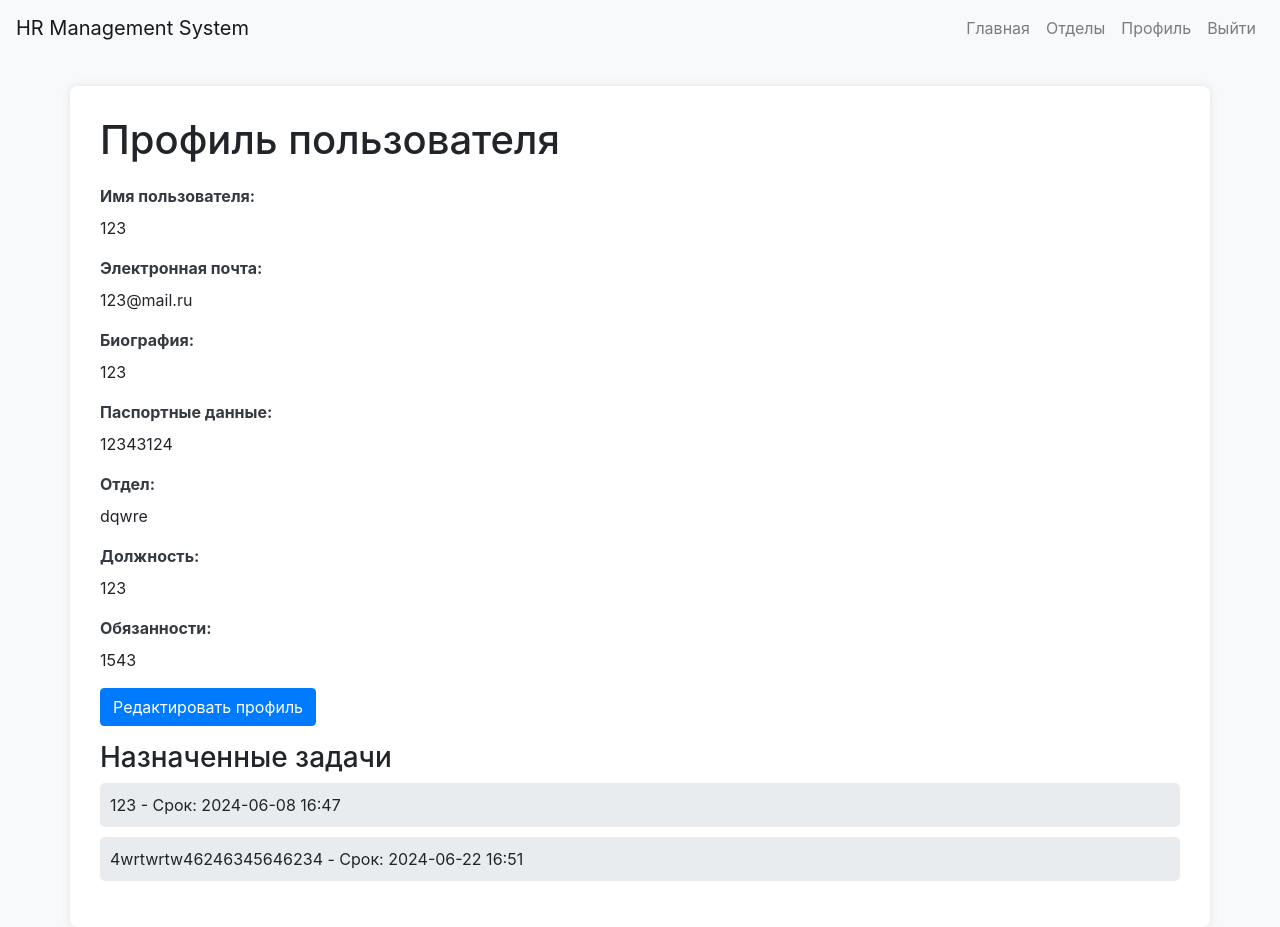
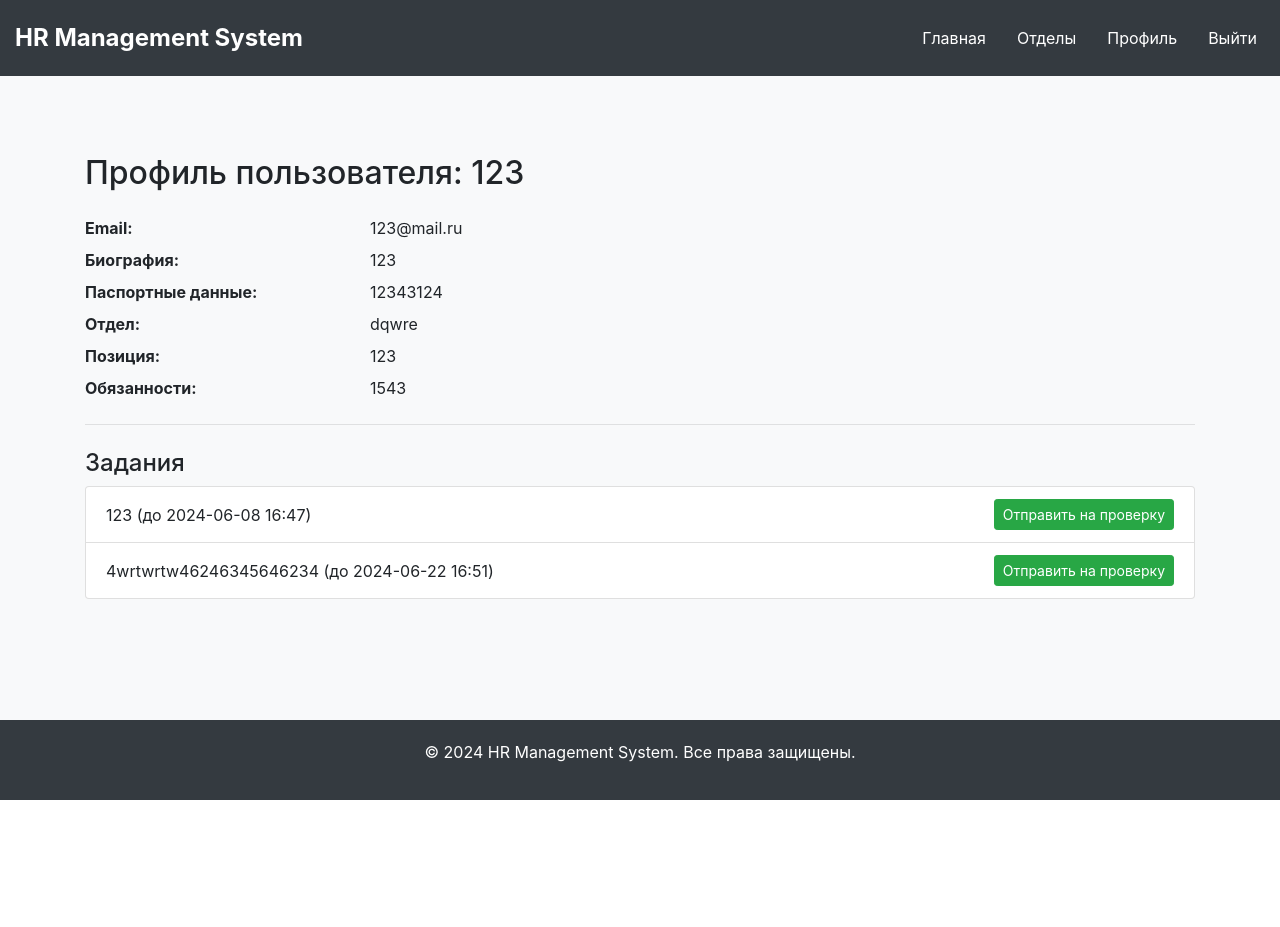
Before and after one commit to Dan1k1319/kursach, a Flask app: page /profile/1 in a window 1280 px wide. After the commit the page ends 800 px from the top, so only its background shows below. Run offline with Flask 3, Linux system fonts and the light colour scheme; a user stored in the database is signed in; data comes from the database, SQL or seed files in the repository; some libraries are stand-ins or nearby versions.

Commit message:
завтра еще поделаю, но много готово

```diff
--- a/flaskProject/app.py
+++ b/flaskProject/app.py
@@ -3,11 +3,10 @@ from flask_sqlalchemy import SQLAlchemy
 from flask_migrate import Migrate
 from flask_login import LoginManager, UserMixin, login_user, logout_user, login_required, current_user
 from flask_wtf import FlaskForm
-from wtforms import StringField, PasswordField, SubmitField, BooleanField, TextAreaField
+from wtforms import StringField, PasswordField, SubmitField, BooleanField, TextAreaField, SelectField, DateTimeField
 from wtforms.validators import DataRequired, Email, EqualTo, Length
 from flask_bcrypt import Bcrypt
 from datetime import datetime
-from wtforms.fields import DateTimeField, SelectField
 
 app = Flask(__name__, template_folder='templates')
 app.config['SECRET_KEY'] = 'your_secret_key'
@@ -21,16 +20,20 @@ login_manager = LoginManager(app)
 login_manager.login_view = 'login'
 login_manager.login_message_category = 'info'
 
+# Таблица membership для связи между пользователями и отделами
+membership = db.Table('membership',
+    db.Column('user_id', db.Integer, db.ForeignKey('user.id'), primary_key=True),
+    db.Column('department_id', db.Integer, db.ForeignKey('department.id'), primary_key=True)
+)
+
 # Модель для отделов
 class Department(db.Model):
     id = db.Column(db.Integer, primary_key=True)
     name = db.Column(db.String(100), nullable=False)
     description = db.Column(db.String(255), nullable=True)
-    members = db.relationship('User', secondary='membership', backref='departments')
-
-    membership = db.Table('membership',
-                          db.Column('user_id', db.Integer, db.ForeignKey('user.id'), primary_key=True),
-                          db.Column('department_id', db.Integer, db.ForeignKey('department.id'), primary_key=True))
+    manager_id = db.Column(db.Integer, db.ForeignKey('user.id'))
+    manager = db.relationship('User', foreign_keys=[manager_id], backref='managed_departments')
+    members = db.relationship('User', secondary=membership, backref='departments')
 
 class Task(db.Model):
     id = db.Column(db.Integer, primary_key=True)
@@ -57,9 +60,11 @@ class User(UserMixin, db.Model):
     password = db.Column(db.String(60), nullable=False)
     bio = db.Column(db.String(255))
     passport_data = db.Column(db.String(255))
-    department = db.Column(db.String(100))
+    department_id = db.Column(db.Integer, db.ForeignKey('department.id'), nullable=True)
+    department = db.relationship('Department', foreign_keys=[department_id], backref='users')
     position = db.Column(db.String(100))
     responsibilities = db.Column(db.Text)
+    role = db.Column(db.String(20), nullable=False, default='Employee')  # Роли: 'Admin', 'Manager', 'Employee'
     tasks_assigned = db.relationship('Task', backref='assignee', lazy=True, overlaps="assigned_tasks,assigned_user")
     leaves = db.relationship('Leave', backref='user', lazy=True)
     ratings = db.relationship('Rating', backref='user', lazy=True)
@@ -164,9 +169,14 @@ def delete_user(user_id):
     flash('User has been deleted successfully!', 'success')
     return redirect(url_for('admin_department_members', department_id=current_user.departments[0].id))
 
+
 @app.route("/admin_departments", methods=['GET', 'POST'])
 @login_required
 def admin_departments():
+    if current_user.role != 'Admin':
+        flash('Доступ запрещен.', 'danger')
+        return redirect(url_for('main'))
+
     form = DepartmentForm()
     task_form = TaskForm()
     leave_form = LeaveForm()
@@ -182,7 +192,7 @@ def admin_departments():
     if task_form.validate_on_submit():
         assigned_to_user = User.query.filter_by(username=task_form.assigned_to.data).first()
         if assigned_to_user:
-            deadline = datetime.strptime(task_form.deadline.data, '%Y-%m-%dT%H:%M')  # Исправлено для правильного формата
+            deadline = datetime.strptime(task_form.deadline.data, '%Y-%m-%dT%H:%M')
             task = Task(description=task_form.description.data, deadline=deadline, assigned_to=assigned_to_user.id)
             db.session.add(task)
             db.session.commit()
@@ -191,9 +201,10 @@ def admin_departments():
             flash('Пользователь не найден!', 'danger')
 
     departments = Department.query.all()
+    all_users = User.query.all()
     return render_template('admin_departments.html', title='Администрирование отделов', form=form,
                            departments=departments, task_form=task_form, leave_form=leave_form,
-                           rating_form=rating_form)
+                           rating_form=rating_form, all_users=all_users)
 
 @app.route("/admin_department_members/<int:department_id>", methods=['GET', 'POST'])
 @login_required
@@ -262,7 +273,7 @@ def profile(user_id):
     if form.validate_on_submit():
         user.bio = form.bio.data
         user.passport_data = form.passport_data.data
-        user.department = form.department.data
+        user.department_id = form.department.data
         user.position = form.position.data
         user.responsibilities = form.responsibilities.data
         db.session.commit()
@@ -271,12 +282,12 @@ def profile(user_id):
 
     form.bio.data = user.bio
     form.passport_data.data = user.passport_data
-    form.department.data = user.department
+    form.department.data = user.department_id
     form.position.data = user.position
     form.responsibilities.data = user.responsibilities
 
     user_tasks = user.tasks_assigned
-    department = db.session.get(Department, user.department)
+    department = db.session.get(Department, user.department_id)
 
     department_name = department.name if department else "No Department"
 
@@ -299,7 +310,7 @@ def edit_profile(user_id):
     if form.validate_on_submit():
         user.bio = form.bio.data
         user.passport_data = form.passport_data.data
-        user.department = form.department.data
+        user.department_id = form.department.data
         user.position = form.position.data
         user.responsibilities = form.responsibilities.data
         db.session.commit()
@@ -308,11 +319,62 @@ def edit_profile(user_id):
 
     form.bio.data = user.bio
     form.passport_data.data = user.passport_data
-    form.department.data = user.department
+    form.department.data = user.department_id
     form.position.data = user.position
     form.responsibilities.data = user.responsibilities
 
     return render_template('edit_profile.html', title='Edit Profile', form=form, user=user)
 
+@app.route("/complete_task/<int:task_id>", methods=['POST'])
+@login_required
+def complete_task(task_id):
+    task = db.session.get(Task, task_id)
+    if task:
+        task.status = 'pending_review'  # Добавьте статус в модель Task
+        db.session.commit()
+        flash('Задание отправлено на проверку!', 'success')
+    return redirect(url_for('profile', user_id=current_user.id))
+
+
+@app.route("/edit_department/<int:department_id>", methods=['GET', 'POST'])
+@login_required
+def edit_department(department_id):
+    department = Department.query.get_or_404(department_id)
+    if current_user.role not in ['Admin', 'Manager'] or (
+            current_user.role == 'Manager' and department.manager_id != current_user.id):
+        flash('Доступ запрещен.', 'danger')
+        return redirect(url_for('main'))
+
+    form = DepartmentForm(obj=department)
+    all_users = User.query.all()
+
+    if form.validate_on_submit():
+        department.name = form.name.data
+        department.description = form.description.data
+        department.manager_id = request.form.get('manager')
+        db.session.commit()
+        flash('Изменения сохранены!', 'success')
+        return redirect(url_for('admin_departments'))
+
+    return render_template('edit_department.html', form=form, department=department, all_users=all_users)
+
+@app.route("/assign_user_to_department/<int:department_id>", methods=['POST'])
+@login_required
+def assign_user_to_department(department_id):
+    department = Department.query.get_or_404(department_id)
+    if current_user.role not in ['Admin', 'Manager'] or (current_user.role == 'Manager' and department.manager_id != current_user.id):
+        flash('Доступ запрещен.', 'danger')
+        return redirect(url_for('main'))
+
+    user_id = request.form.get('user')
+    user = User.query.get_or_404(user_id)
+    if user not in department.members:
+        department.members.append(user)
+        db.session.commit()
+        flash('Пользователь успешно добавлен в отдел!', 'success')
+    else:
+        flash('Пользователь уже в этом отделе.', 'info')
+    return redirect(url_for('admin_departments'))
+
 if __name__ == '__main__':
     app.run(debug=True)
--- a/flaskProject/migrations/versions/831516bdd57d_add_bio_column_to_user_table.py
+++ b/flaskProject/migrations/versions/831516bdd57d_add_bio_column_to_user_table.py
@@ -25,6 +25,7 @@ def upgrade():
         batch_op.add_column(sa.Column('department', sa.String(length=100), nullable=True))
         batch_op.add_column(sa.Column('position', sa.String(length=100), nullable=True))
         batch_op.add_column(sa.Column('responsibilities', sa.Text(), nullable=True))
+        batch_op.add_column(sa.Column('role', sa.String(length=20), nullable=False, server_default='Employee'))
 
     # ### end Alembic commands ###
 
@@ -37,6 +38,7 @@ def downgrade():
         batch_op.drop_column('department')
         batch_op.drop_column('passport_data')
         batch_op.drop_column('bio')
+        batch_op.drop_column('role')
 
     op.create_table('user_profile',
     sa.Column('id', sa.INTEGER(), nullable=False),
--- a/flaskProject/migrations/versions/f07b7fed736b_добавлен_столбец_department_id_в_.py
+++ b/flaskProject/migrations/versions/f07b7fed736b_добавлен_столбец_department_id_в_.py
@@ -20,7 +20,8 @@ def upgrade():
     # ### commands auto generated by Alembic - please adjust! ###
     with op.batch_alter_table('user', schema=None) as batch_op:
         batch_op.add_column(sa.Column('department_id', sa.Integer(), nullable=True))
-        batch_op.create_foreign_key(None, 'department', ['department_id'], ['id'])
+        batch_op.create_foreign_key('fk_user_department', 'department', ['department_id'], ['id'])
+        batch_op.add_column(sa.Column('role', sa.String(length=20), nullable=False, server_default='Employee'))
         batch_op.drop_column('department')
 
     # ### end Alembic commands ###
@@ -30,7 +31,8 @@ def downgrade():
     # ### commands auto generated by Alembic - please adjust! ###
     with op.batch_alter_table('user', schema=None) as batch_op:
         batch_op.add_column(sa.Column('department', sa.VARCHAR(length=100), nullable=True))
-        batch_op.drop_constraint(None, type_='foreignkey')
+        batch_op.drop_constraint('fk_user_department', type_='foreignkey')
         batch_op.drop_column('department_id')
+        batch_op.drop_column('role')
 
     # ### end Alembic commands ###
--- a/flaskProject/templates/profile.html
+++ b/flaskProject/templates/profile.html
@@ -1,136 +1,37 @@
-<!DOCTYPE html>
-<html lang="ru">
-<head>
-    <meta charset="UTF-8">
-    <meta name="viewport" content="width=device-width, initial-scale=1.0">
-    <title>Профиль пользователя</title>
-    <link href="https://stackpath.bootstrapcdn.com/bootstrap/4.5.2/css/bootstrap.min.css" rel="stylesheet">
-    <style>
-        body {
-            background-color: #f8f9fa;
-        }
-        .navbar {
-            margin-bottom: 30px;
-        }
-        .container {
-            background: #fff;
-            padding: 30px;
-            border-radius: 8px;
-            box-shadow: 0 0 10px rgba(0, 0, 0, 0.1);
-        }
-        h1 {
-            margin-bottom: 20px;
-        }
-        .form-group {
-            margin-bottom: 15px;
-        }
-        .form-control-label {
-            font-weight: bold;
-            color: #343a40;
-        }
-        .btn-primary {
-            background-color: #007bff;
-            border-color: #007bff;
-        }
-        .btn-primary:hover {
-            background-color: #0056b3;
-            border-color: #004085;
-        }
-        .tasks-list {
-            list-style-type: none;
-            padding-left: 0;
-        }
-        .tasks-list li {
-            padding: 10px;
-            margin-bottom: 10px;
-            background: #e9ecef;
-            border-radius: 5px;
-        }
-    </style>
-</head>
-<body>
-<header>
-    <nav class="navbar navbar-expand-lg navbar-light bg-light">
-        <a class="navbar-brand" href="{{ url_for('main') }}">HR Management System</a>
-        <button class="navbar-toggler" type="button" data-toggle="collapse" data-target="#navbarNav"
-                aria-controls="navbarNav" aria-expanded="false" aria-label="Toggle navigation">
-            <span class="navbar-toggler-icon"></span>
-        </button>
-        <div class="collapse navbar-collapse" id="navbarNav">
-            <ul class="navbar-nav ml-auto">
-                <li class="nav-item">
-                    <a class="nav-link" href="{{ url_for('main') }}">Главная</a>
-                </li>
-                <li class="nav-item">
-                    <a class="nav-link" href="{{ url_for('departments') }}">Отделы</a>
-                </li>
-                {% if current_user.is_authenticated %}
-                <li class="nav-item">
-                    <a class="nav-link" href="{{ url_for('profile', user_id=current_user.id) }}">Профиль</a>
-                </li>
-                <li class="nav-item">
-                    <a class="nav-link" href="{{ url_for('logout') }}">Выйти</a>
-                </li>
-                {% else %}
-                <li class="nav-item">
-                    <a class="nav-link" href="{{ url_for('login') }}">Войти</a>
-                </li>
-                <li class="nav-item">
-                    <a class="nav-link" href="{{ url_for('register') }}">Регистрация</a>
-                </li>
-                {% endif %}
-            </ul>
-        </div>
-    </nav>
-</header>
-<main class="container">
-    <h1>Профиль пользователя</h1>
-    <div class="form-group">
-        <label class="form-control-label">Имя пользователя: </label>
-        <p>{{ user.username }}</p>
-    </div>
-    <div class="form-group">
-        <label class="form-control-label">Электронная почта: </label>
-        <p>{{ user.email }}</p>
-    </div>
-    <div class="form-group">
-        <label class="form-control-label">Биография: </label>
-        <p>{{ user.bio }}</p>
-    </div>
-    <div class="form-group">
-        <label class="form-control-label">Паспортные данные: </label>
-        {% if current_user.id == user.id %}
-        <p>{{ user.passport_data }}</p>
-        {% else %}
-        <p>Скрытые данные</p>
-        {% endif %}
-    </div>
-    <div class="form-group">
-        <label class="form-control-label">Отдел: </label>
-        <p>{{ department_name }}</p>
-    </div>
-    <div class="form-group">
-        <label class="form-control-label">Должность: </label>
-        <p>{{ user.position }}</p>
-    </div>
-    <div class="form-group">
-        <label class="form-control-label">Обязанности: </label>
-        <p>{{ user.responsibilities }}</p>
-    </div>
-    {% if current_user.id == user.id %}
-    <div class="form-group">
-        <a href="{{ url_for('edit_profile', user_id=current_user.id) }}" class="btn btn-primary">Редактировать профиль</a>
-    </div>
-    <h3>Назначенные задачи</h3>
-    <ul class="tasks-list">
+{% extends "main.html" %}
+
+{% block title %}Профиль пользователя - HR Management System{% endblock %}
+
+{% block content %}
+<div class="container mt-5">
+    <h2 class="mb-4">Профиль пользователя: {{ user.username }}</h2>
+    <dl class="row">
+        <dt class="col-sm-3">Email:</dt>
+        <dd class="col-sm-9">{{ user.email }}</dd>
+        <dt class="col-sm-3">Биография:</dt>
+        <dd class="col-sm-9">{{ user.bio }}</dd>
+        <dt class="col-sm-3">Паспортные данные:</dt>
+        <dd class="col-sm-9">{{ user.passport_data }}</dd>
+        <dt class="col-sm-3">Отдел:</dt>
+        <dd class="col-sm-9">{{ department_name }}</dd>
+        <dt class="col-sm-3">Позиция:</dt>
+        <dd class="col-sm-9">{{ user.position }}</dd>
+        <dt class="col-sm-3">Обязанности:</dt>
+        <dd class="col-sm-9">{{ user.responsibilities }}</dd>
+    </dl>
+    {% if current_user.role == 'Admin' or current_user.role == 'Manager' %}
+    <hr>
+    <h4 class="mt-4">Задания</h4>
+    <ul class="list-group">
         {% for task in user_tasks %}
-        <li>{{ task.description }} - Срок: {{ task.deadline.strftime('%Y-%m-%d %H:%M') }}</li>
+            <li class="list-group-item d-flex justify-content-between align-items-center">
+                <span>{{ task.description }} (до {{ task.deadline.strftime('%Y-%m-%d %H:%M') }})</span>
+                <form method="POST" action="{{ url_for('complete_task', task_id=task.id) }}">
+                    <button type="submit" class="btn btn-success btn-sm">Отправить на проверку</button>
+                </form>
+            </li>
         {% endfor %}
     </ul>
     {% endif %}
-</main>
-<script src="https://code.jquery.com/jquery-3.5.1.slim.min.js"></script>
-<script src="https://cdn.jsdelivr.net/npm/@popperjs/core@2.5.4/dist/umd/popper.min.js"></script>
-<script src="https://stackpath.bootstrapcdn.com/bootstrap/4.5.2/js/bootstrap.min.js"></script>
-</body>
-</html>
+</div>
+{% endblock %}
```
Also changed, not shown: flaskProject/migrations/versions/5a5cf75b9d13_add_membership_table_and_fix_foreign_.py (added, +34 -0 lines), flaskProject/migrations/versions/99fb048b370d_add_manager_id_to_department.py (added, +25 -0 lines), flaskProject/templates/admin_departments.html (+48 -33 lines), flaskProject/templates/departments.html (+17 -14 lines), flaskProject/templates/edit_department.htm (deleted, +0 -11 lines), flaskProject/templates/edit_department.html (added, +29 -0 lines), flaskProject/templates/index.html (+12 -12 lines), flaskProject/templates/main.html (+29 -14 lines), flaskProject/instance/site.db.
